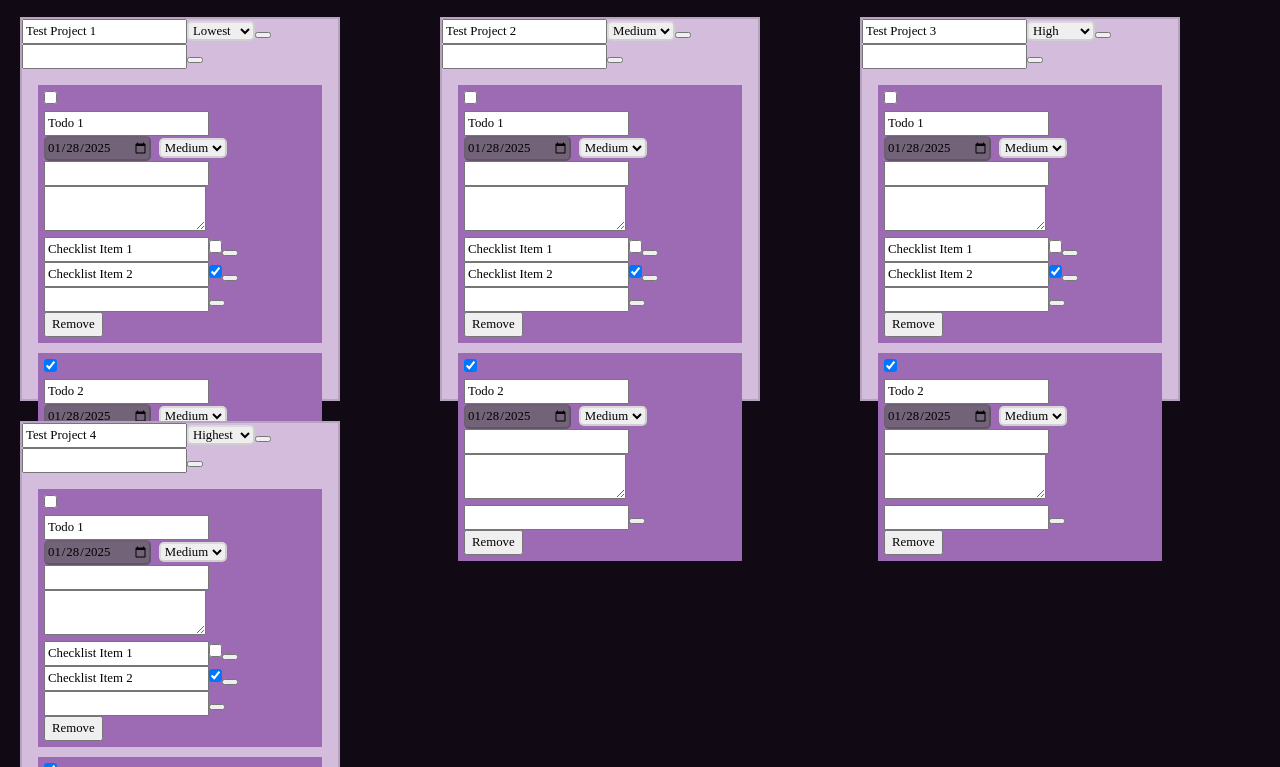
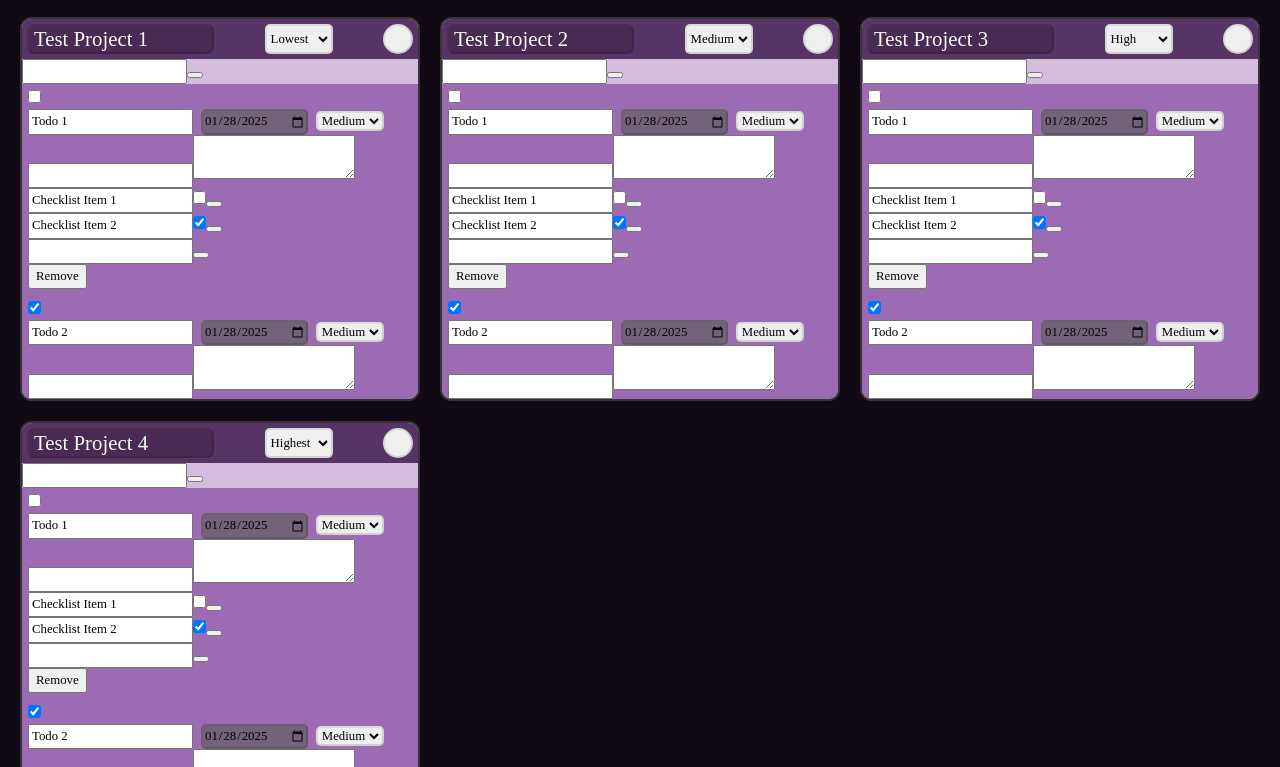
Before and after one commit to LontraSoft/odin-todo, a website built with webpack: page src/template.html in a window 1280 px wide. Shown: the part 33-800 px from the top of the page. Built offline with nearby package versions, Linux system fonts and the light colour scheme.

Commit message:
Update project stylings

```diff
--- a/src/css/index.css
+++ b/src/css/index.css
@@ -56,6 +56,9 @@ h1, h2, h3, h4, h5, h6 {
 :root {
     --background-color: hsl(282, 32%, 6%);
     --project-color: hsl(282, 32%, 80%);
+    --project-header-color: hsl(282, 32%, 30%);
+    --project-name-background-color: hsl(282, 32%, 25%);
+    --project-name-text-color: hsl(99, 93%, 97%);
     --todo-color: hsl(282, 32%, 56%);
     --todo-input-color: hsl(282, 10%, 43%);
     --textbox-color: hsl(159, 17%, 92%);
@@ -104,15 +107,48 @@ header {
 }
 
 .project-container {
-    width: 20rem;
     height: 24rem;
 
     color: var(--dark-text-color);
     font-size: 0.8rem;
 
-    border: 2px solid #0002;
+    border: 2px solid #000B;
+    border-radius: 3%;
 
     background-color: var(--project-color);
+    overflow: hidden;
+}
+
+.project-header {
+    display: flex;
+    justify-content: space-between;
+
+    background-color: var(--project-header-color);
+
+    padding: 5px;
+}
+
+.project-name {
+    background-color: var(--project-name-background-color);
+    color: var(--project-name-text-color);
+    border: 2px outset #0002;
+    border-radius: 7px;
+    padding: 0 5px;
+
+    width: 18ch;
+
+    font: 1.3rem bold;
+}
+
+.project-remove-button {
+    align-self: center;
+
+    border: 2px outset #0002;
+    border-radius: 50%;
+
+    width: 30px;
+    height: 30px;
+}
 }
 
 .todo-list {
```
